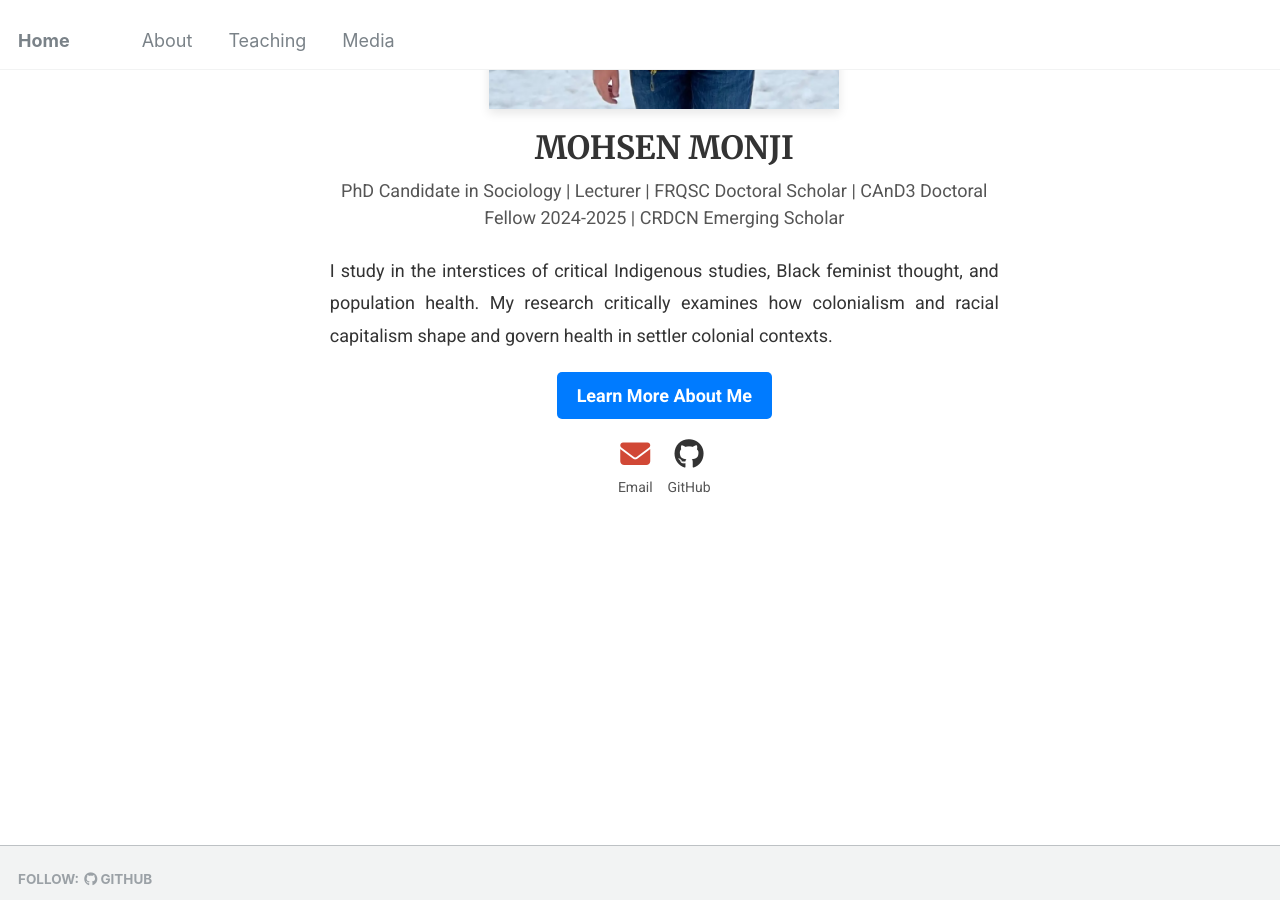
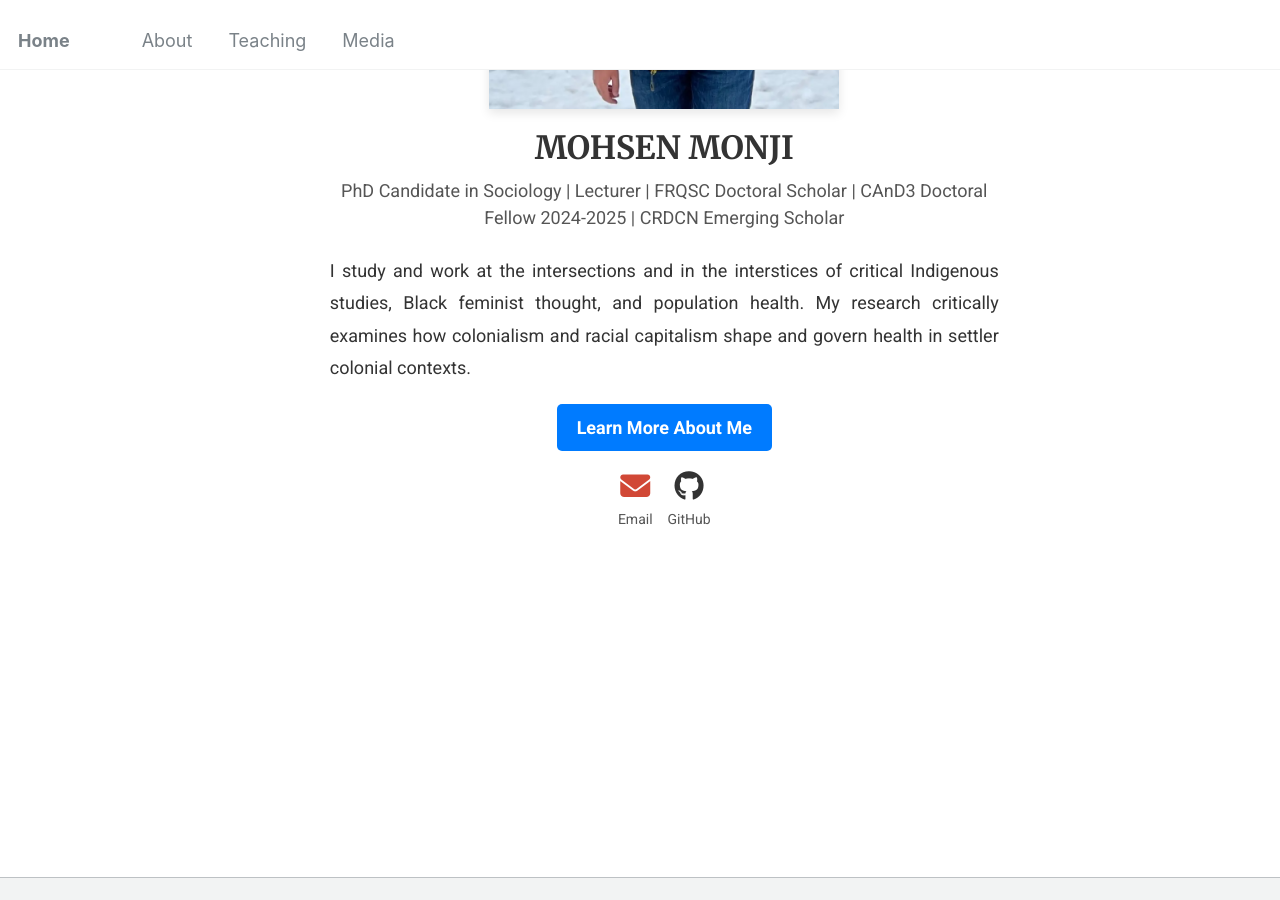
Before and after one commit to Mohsnmonji/mohsnmonji.github.io, a Jekyll site: the page built from _pages/front.md, in a window 1280 px wide and 900 px high, scrolled down 458 px. Built offline with Jekyll 4.4.1, drawn with Linux system fonts in a browser that asks for light colours.

Commit message:
Update front.md

```diff
--- a/_pages/front.md
+++ b/_pages/front.md
@@ -26,7 +26,7 @@ hide_avatar: true
 
   <!-- Description -->
 <p style="font-size: 18px; color: #333; text-align: justify; line-height: 1.8; margin-bottom: 20px;">
-  I study in the interstices of critical Indigenous studies, Black feminist thought, and population health. My research critically examines how colonialism and racial capitalism shape and govern health in settler colonial contexts.
+  I study and work at the intersections and in the interstices of critical Indigenous studies, Black feminist thought, and population health. My research critically examines how colonialism and racial capitalism shape and govern health in settler colonial contexts.
 </p>
 
   <!-- Button -->
```
